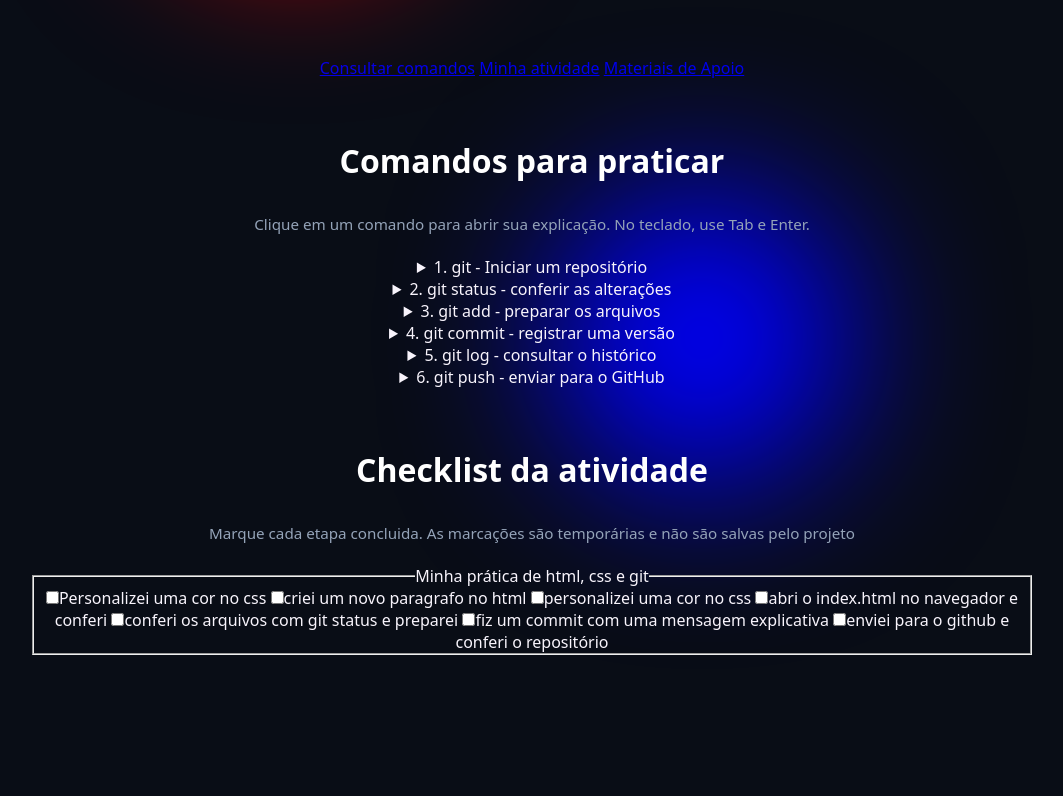
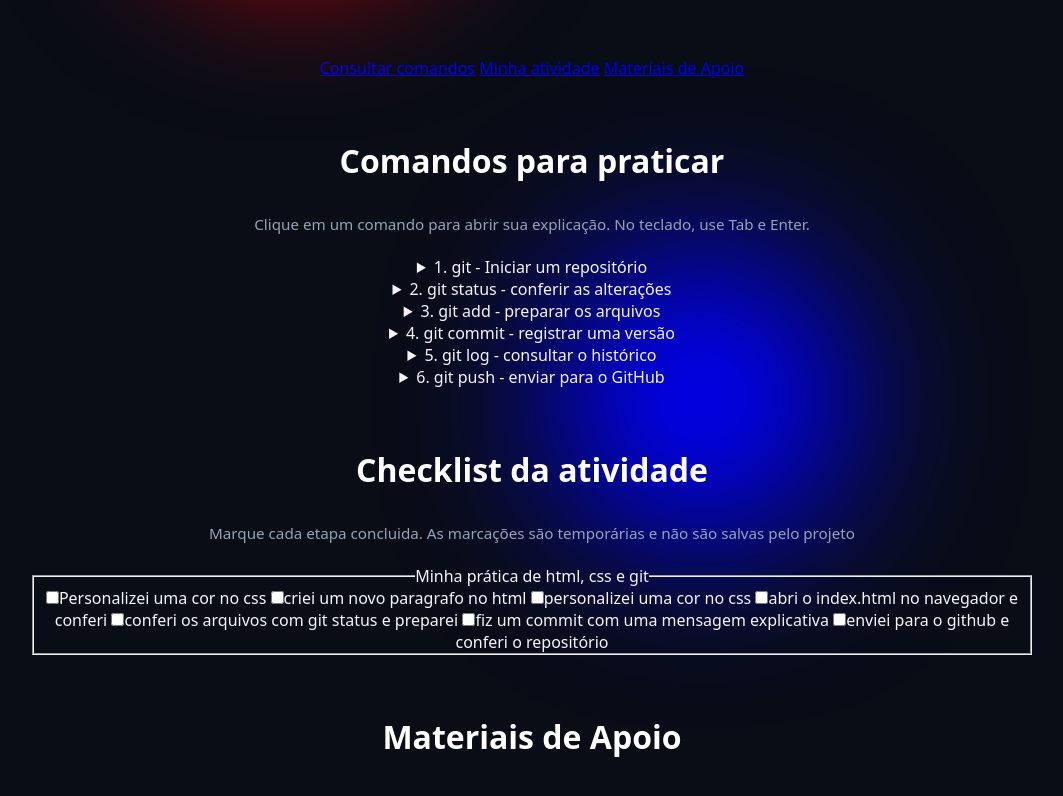
Before and after one commit to felipedecastrofacione87-jpg/aula_pa, a plain HTML site: page index.html in a window 1280 px wide. Shown: the part 741-1537 px from the top of the page, without its empty margins (108-1171 px from the left). Drawn offline with Linux system fonts and the light colour scheme.

Commit message:
Adicionei um h2 no 3° section

```diff
--- a/index.html
+++ b/index.html
@@ -105,7 +105,7 @@
     </section>
 
     <section class="conteudo estudo" id="Materiais">
-
+        <h2>Materiais de Apoio</h2>
     </section>
 </body>
 </html>
```
